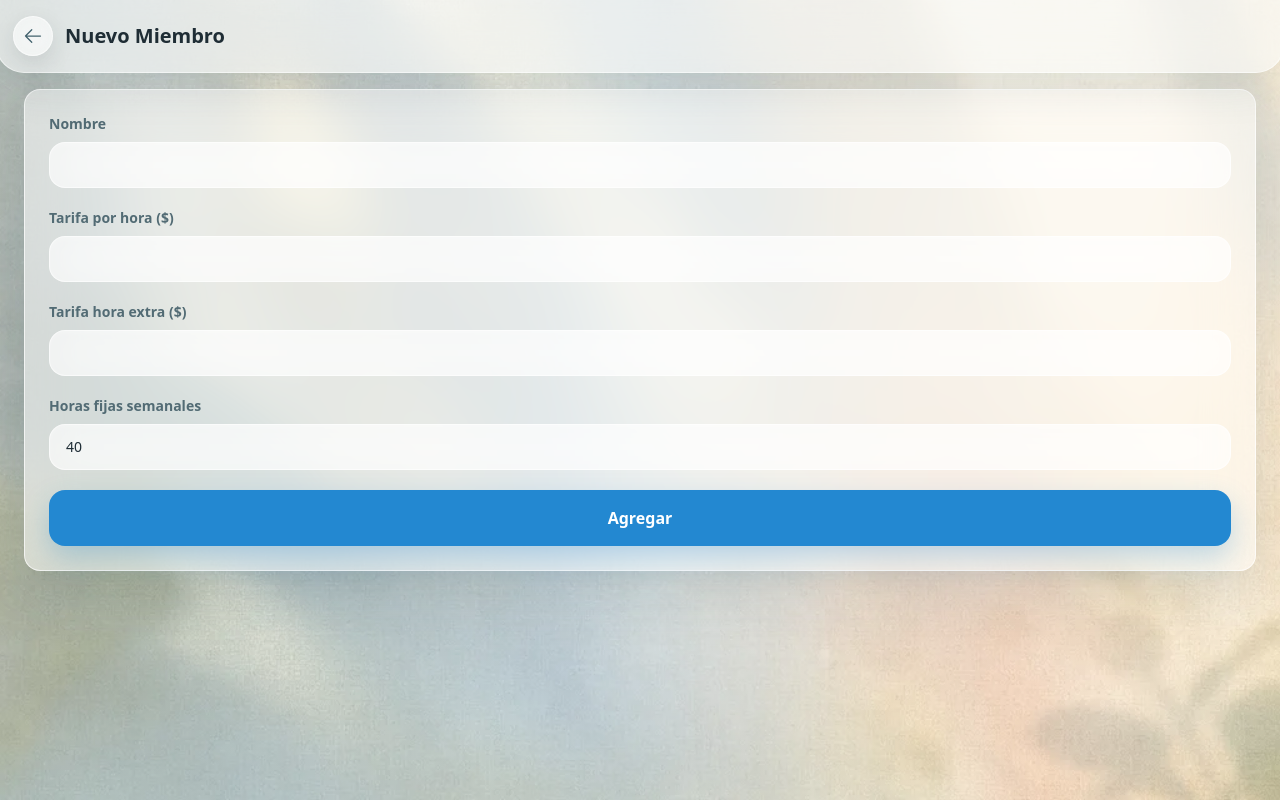
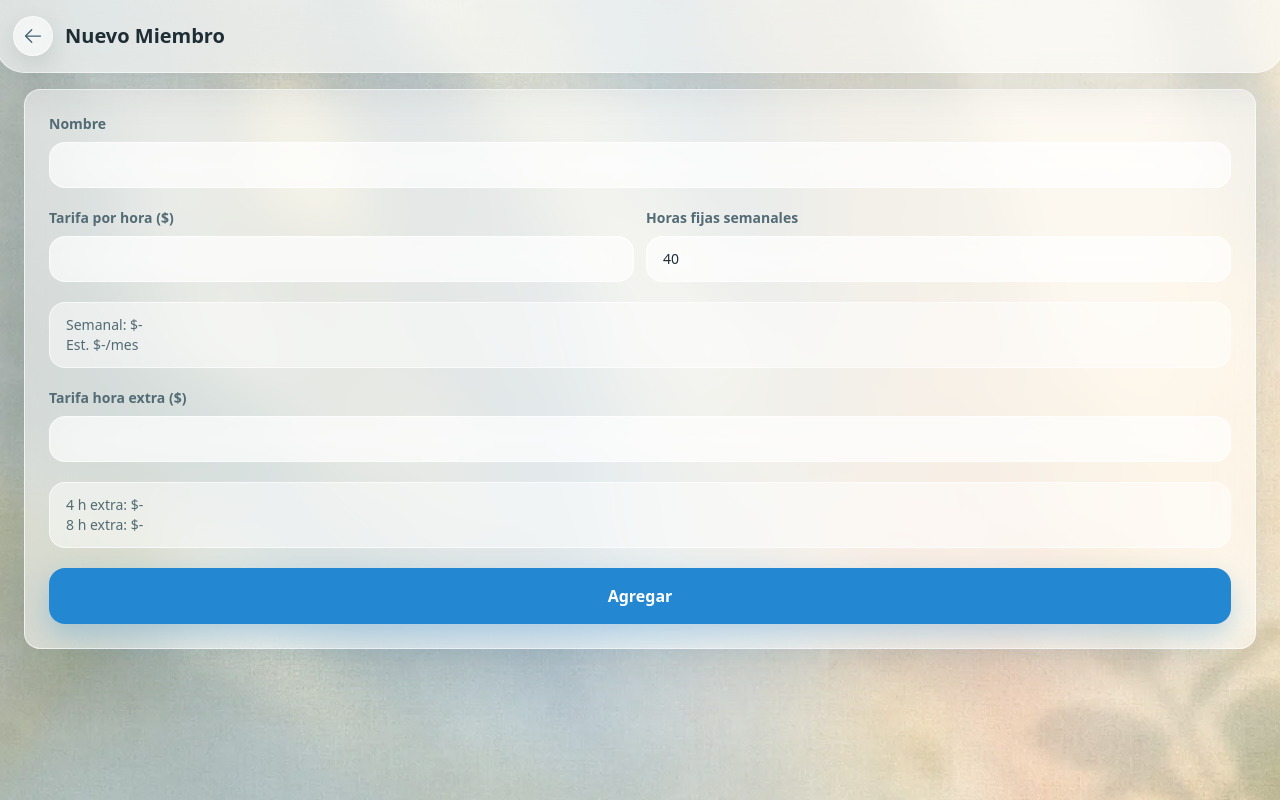
Before and after one commit to nvidela-dev/walter-os, a Next.js app: page /employees/new in a window 1280 px wide. Built offline with nearby package versions, Linux system fonts and the light colour scheme; no server answers.

Commit message:
feat: show employee pay estimates

```diff
--- a/src/app/employees/employee-form.tsx
+++ b/src/app/employees/employee-form.tsx
@@ -1,7 +1,7 @@
 "use client";
 
 import { useRouter } from "next/navigation";
-import type { ReactElement } from "react";
+import { type ReactElement, useMemo, useState } from "react";
 
 import { FormMessage } from "@/components/form-feedback";
 import { useActionForm } from "@/components/hooks/use-action-form";
@@ -10,13 +10,61 @@ import { FormField } from "@/components/ui/form-field";
 import { Input } from "@/components/ui/input";
 import { t } from "@/i18n";
 import { createEmployee, updateEmployee } from "@/lib/actions/employees";
+import {
+  calculateExtraHoursPay,
+  estimateMonthlyBasePay,
+  estimateWeeklyBasePay,
+} from "@/lib/employees/pay";
 import { getFormString } from "@/lib/form";
 import type { EmployeeView } from "@/lib/types/employees";
+
+function calculateEstimate(calculate: () => string): string | null {
+  try {
+    return calculate();
+  } catch {
+    return null;
+  }
+}
 
 export function EmployeeForm({ employee }: { employee?: EmployeeView }): ReactElement {
   const router = useRouter();
   const { error, isSubmitting, runAction } = useActionForm();
   const isEditing = !!employee;
+  const [hourlyRate, setHourlyRate] = useState(employee?.hourlyRate ?? "");
+  const [extraHourRate, setExtraHourRate] = useState(employee?.extraHourRate ?? "");
+  const [fixedWeeklyHours, setFixedWeeklyHours] = useState(
+    String(employee?.fixedWeeklyHours ?? 40)
+  );
+
+  const fixedWeeklyHoursNumber = Number(fixedWeeklyHours);
+  const hasValidFixedWeeklyHours =
+    Number.isFinite(fixedWeeklyHoursNumber) && fixedWeeklyHoursNumber > 0;
+
+  const weeklyEstimate = useMemo(
+    () =>
+      hasValidFixedWeeklyHours
+        ? calculateEstimate(() => estimateWeeklyBasePay(hourlyRate, fixedWeeklyHoursNumber))
+        : null,
+    [fixedWeeklyHoursNumber, hasValidFixedWeeklyHours, hourlyRate]
+  );
+
+  const monthlyEstimate = useMemo(
+    () =>
+      hasValidFixedWeeklyHours
+        ? calculateEstimate(() => estimateMonthlyBasePay(hourlyRate, fixedWeeklyHoursNumber))
+        : null,
+    [fixedWeeklyHoursNumber, hasValidFixedWeeklyHours, hourlyRate]
+  );
+
+  const fourExtraHoursEstimate = useMemo(
+    () => calculateEstimate(() => calculateExtraHoursPay(extraHourRate, 4)),
+    [extraHourRate]
+  );
+
+  const eightExtraHoursEstimate = useMemo(
+    () => calculateEstimate(() => calculateExtraHoursPay(extraHourRate, 8)),
+    [extraHourRate]
+  );
 
   async function handleSubmit(e: React.SyntheticEvent<HTMLFormElement>): Promise<void> {
     e.preventDefault();
@@ -40,6 +88,7 @@ export function EmployeeForm({ employee }: { employee?: EmployeeView }): ReactEl
       <FormField htmlFor="employee-name" label={t.employees.fields.name}>
         <Input id="employee-name" name="name" required defaultValue={employee?.name} />
       </FormField>
+      <div className="grid grid-cols-2 gap-3">
         <FormField htmlFor="employee-hourly-rate" label={t.employees.fields.hourlyRate}>
           <Input
             id="employee-hourly-rate"
@@ -47,17 +96,10 @@ export function EmployeeForm({ employee }: { employee?: EmployeeView }): ReactEl
             type="number"
             step="0.01"
             required
-          defaultValue={employee?.hourlyRate}
-        />
-      </FormField>
-      <FormField htmlFor="employee-extra-hour-rate" label={t.employees.fields.extraHourRate}>
-        <Input
-          id="employee-extra-hour-rate"
-          name="extraHourRate"
-          type="number"
-          step="0.01"
-          required
-          defaultValue={employee?.extraHourRate}
+            value={hourlyRate}
+            onChange={(event) => {
+              setHourlyRate(event.currentTarget.value);
+            }}
           />
         </FormField>
         <FormField htmlFor="employee-hours" label={t.employees.fields.weeklyHours}>
@@ -66,9 +108,34 @@ export function EmployeeForm({ employee }: { employee?: EmployeeView }): ReactEl
             name="fixedWeeklyHours"
             type="number"
             required
-          defaultValue={employee?.fixedWeeklyHours ?? 40}
+            value={fixedWeeklyHours}
+            onChange={(event) => {
+              setFixedWeeklyHours(event.currentTarget.value);
+            }}
           />
         </FormField>
+      </div>
+      <div className="rounded-2xl border border-white/60 bg-white/50 px-4 py-3 text-sm text-[#526b74]">
+        <p>{t.employees.weeklyEstimate(weeklyEstimate ?? "-")}</p>
+        <p>{t.employees.monthlyEstimate(monthlyEstimate ?? "-")}</p>
+      </div>
+      <FormField htmlFor="employee-extra-hour-rate" label={t.employees.fields.extraHourRate}>
+        <Input
+          id="employee-extra-hour-rate"
+          name="extraHourRate"
+          type="number"
+          step="0.01"
+          required
+          value={extraHourRate}
+          onChange={(event) => {
+            setExtraHourRate(event.currentTarget.value);
+          }}
+        />
+      </FormField>
+      <div className="rounded-2xl border border-white/60 bg-white/50 px-4 py-3 text-sm text-[#526b74]">
+        <p>{t.employees.extraHoursEstimate(4, fourExtraHoursEstimate ?? "-")}</p>
+        <p>{t.employees.extraHoursEstimate(8, eightExtraHoursEstimate ?? "-")}</p>
+      </div>
       <Button type="submit" disabled={isSubmitting} className="w-full py-4 text-base">
         {isSubmitting ? t.common.loading : isEditing ? t.common.save : t.common.add}
       </Button>
--- a/src/i18n/messages.ts
+++ b/src/i18n/messages.ts
@@ -196,7 +196,9 @@ export const t = {
     emptyDescription: "Agrega a los miembros del equipo",
     rateSummary: (hourlyRate: string, extraHourRate: string) =>
       `Normal $${hourlyRate}/h · extra $${extraHourRate}/h`,
+    weeklyEstimate: (amount: string) => `Semanal: $${amount}`,
     monthlyEstimate: (amount: string) => `Est. $${amount}/mes`,
+    extraHoursEstimate: (hours: number, amount: string) => `${hours} h extra: $${amount}`,
     fields: {
       name: "Nombre",
       hourlyRate: "Tarifa por hora ($)",
--- a/src/lib/employees/pay.ts
+++ b/src/lib/employees/pay.ts
@@ -4,6 +4,14 @@ import { toDecimalString } from "@/lib/money";
 
 const WEEKS_PER_MONTH = new Decimal(52).div(12);
 
+export function estimateWeeklyBasePay(hourlyRate: string, fixedWeeklyHours: number): string {
+  return toDecimalString(new Decimal(hourlyRate).mul(fixedWeeklyHours), 2);
+}
+
 export function estimateMonthlyBasePay(hourlyRate: string, fixedWeeklyHours: number): string {
   return toDecimalString(new Decimal(hourlyRate).mul(fixedWeeklyHours).mul(WEEKS_PER_MONTH), 2);
 }
+
+export function calculateExtraHoursPay(extraHourRate: string, hours: number): string {
+  return toDecimalString(new Decimal(extraHourRate).mul(hours), 2);
+}
```
Also changed, not shown: 1 other file (tests, documents, lock files or other folders). Lines whose indentation alone changed are shown as unchanged.
